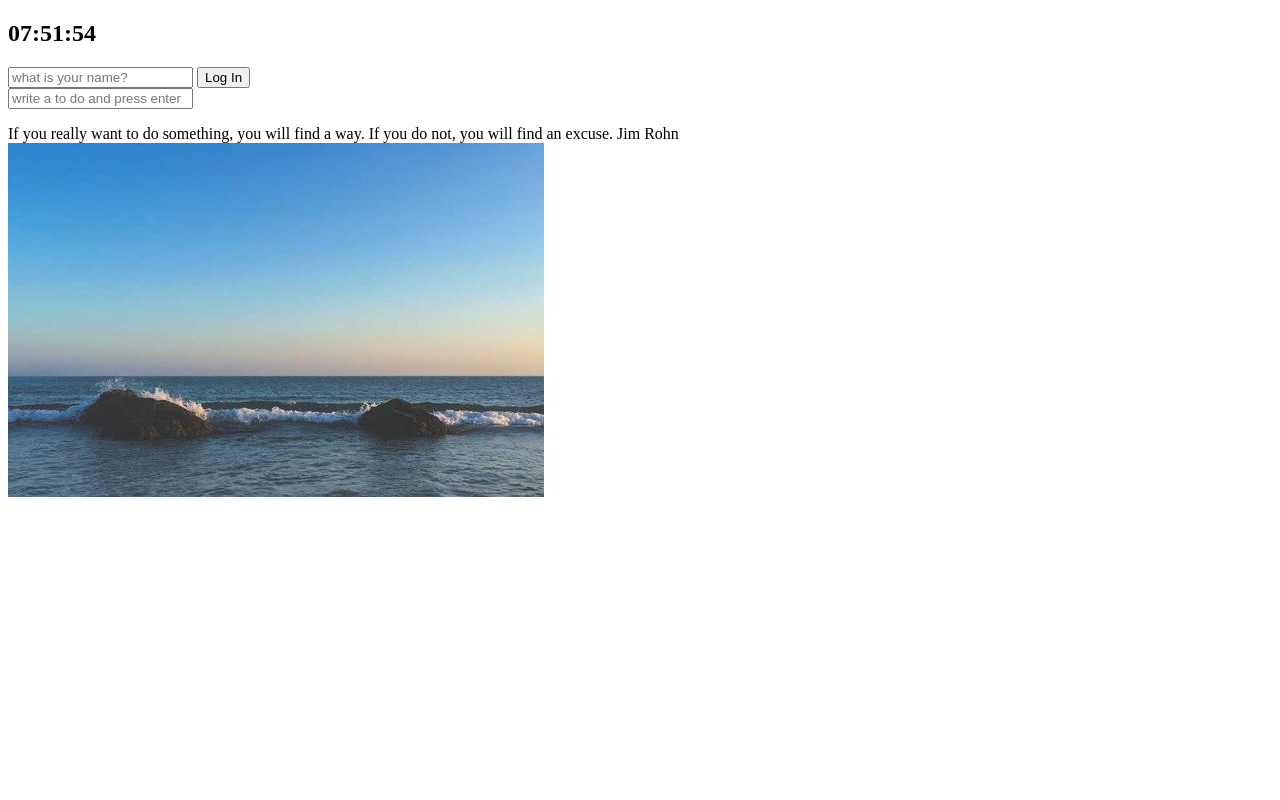
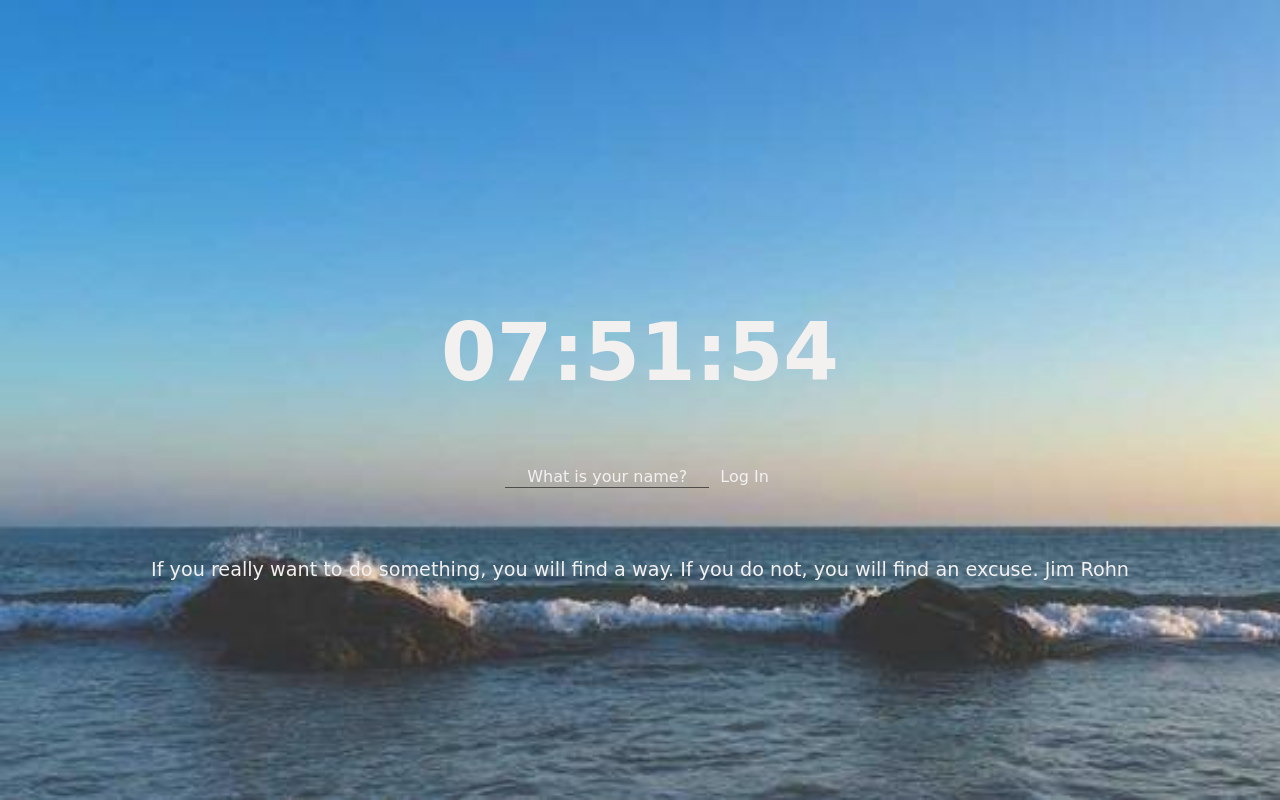
Before and after one commit to anhyojeong/Momentum-App, a plain HTML site: page index.html in a window 1280 px wide. Drawn offline with Linux system fonts and the light colour scheme.

Commit message:
design :  Change the css like momentum

```diff
--- a/css/style.css
+++ b/css/style.css
@@ -1,3 +1,49 @@
+body{
+    font-family: cursive;
+    overflow: hidden;
+    margin : 0;
+    padding: 0;
+    height: 100vh;
+    background-size: 100% 100%;
+    background-repeat: no-repeat;
+
+}
+.container{
+    position: relative;
+    top:30%;
+    display: flex;
+    flex-direction: column;
+    align-items: center;
+    justify-content: center;
+    column-gap: 3px;
+
+    color: rgb(243, 240, 240);
+}
 .hidden{
     display: none;
 }
+
+#clock{
+    font-size:5em;
+}
+input, input::placeholder{
+    font-family: cursive;
+    color: rgb(243, 240, 240);
+    font-size: 1em;
+    text-align: center;
+}
+#input-name-box{
+    outline: none;
+    border : none;
+    border-bottom: 0.5px solid rgb(79, 76, 76);
+    background: transparent;
+}
+#input-name-submit{
+    outline: none;
+    border: none;
+    background: transparent;
+}
+#quote{
+    padding-top: 2em;
+    font-size: 1.2em;
+}
--- a/index.html
+++ b/index.html
@@ -8,35 +8,42 @@
     <title>Momentum App</title>
   </head>
   <body>
+    <div class="container">
     <h2 id="clock">00:00:00</h2>
-    <form class="hidden" id="login-form">
+      <form class="container-item" id="login-form">
         <input
+          id="input-name-box"
           maxlength="15"
           type="text"
-        placeholder="what is your name?"
+          placeholder="What is your name?"
           required
         />
-      <input type="submit" value="Log In" />
+        <input
+          id = "input-name-submit"
+          type="submit"
+          value="Log In" />
       </form>
-    <h1 id="greeting" class="hidden"></h1>
-    <form id="todo-form">
+      <h1 id="greeting" class="hidden container-item"></h1>
+      <form id="todo-form" class="container-item hidden">
         <input type=" text" placeholder="write a to do and press enter" />
       </form>
       <ul id="todo-list"></ul>
-    <div id="quote">
+      <div id="quote" class="container-item">
         <span></span>
         <span></span>
+      </div>
     </div>
       <div id="weather">
         <span></span>
         <span></span>
       </div>
+
     <script src="./js/greetings.js"></script>
     <script src="./js/clock.js"></script>
     <script src="./js/quotes.js"></script>
     <script src="./js/background.js"></script>
     <script src="./js/todo.js"></script>
-    <script src="./js/API_KEY.js"></script>
-    <script src="./js/weather.js"></script>
+    <!-- <script src="./js/API_KEY.js"></script> -->
+    <!-- <script src="./js/weather.js"></script> -->
   </body>
 </html>
--- a/js/background.js
+++ b/js/background.js
@@ -8,6 +8,8 @@ const chosenImage = images[Math.floor(Math.random()*images.length)];
 
 const bgImage = document.createElement("img");
 
-bgImage.src =`img/${chosenImage}`;
+//bgImage.src =`img/${chosenImage}`;
 
-document.body.appendChild(bgImage);
+//document.body.appendChild(bgImage);
+
+document.body.style.backgroundImage=`url(img/${chosenImage})`;
```
Lines whose indentation alone changed are shown as unchanged.
